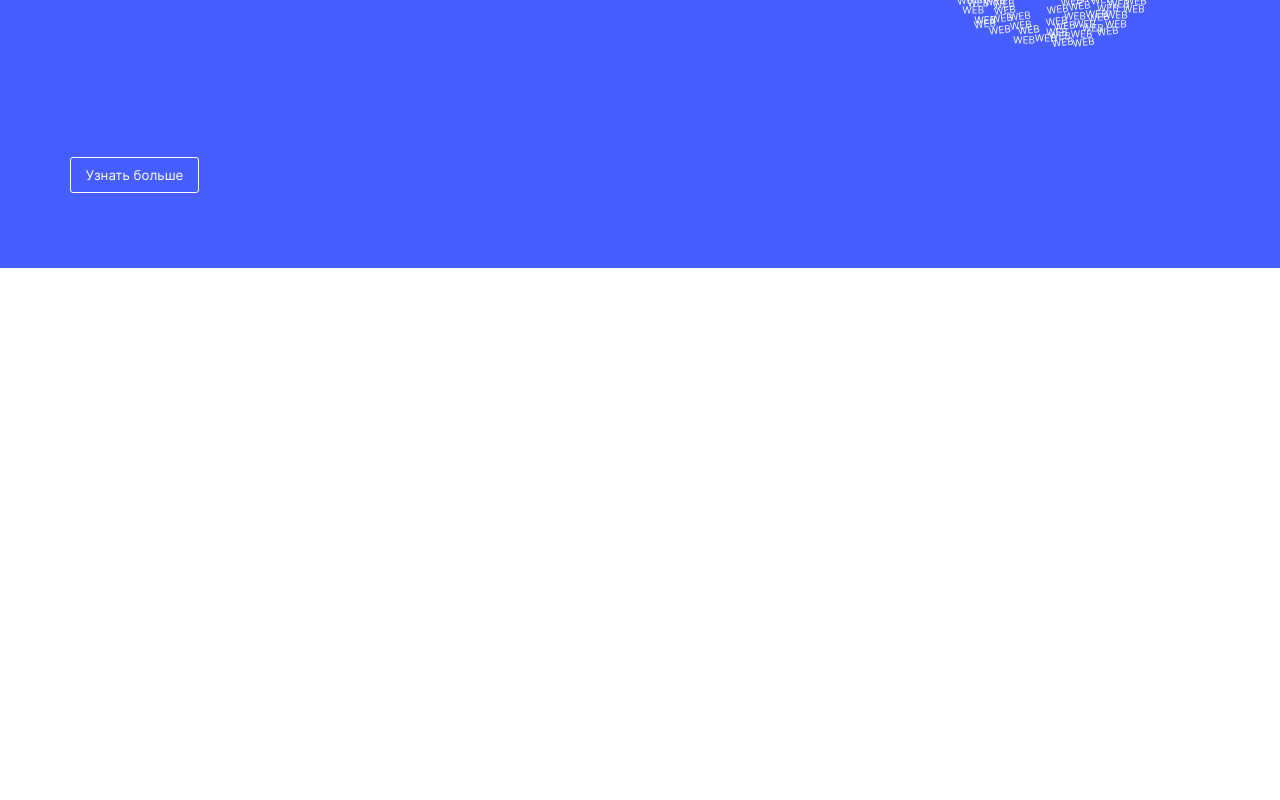
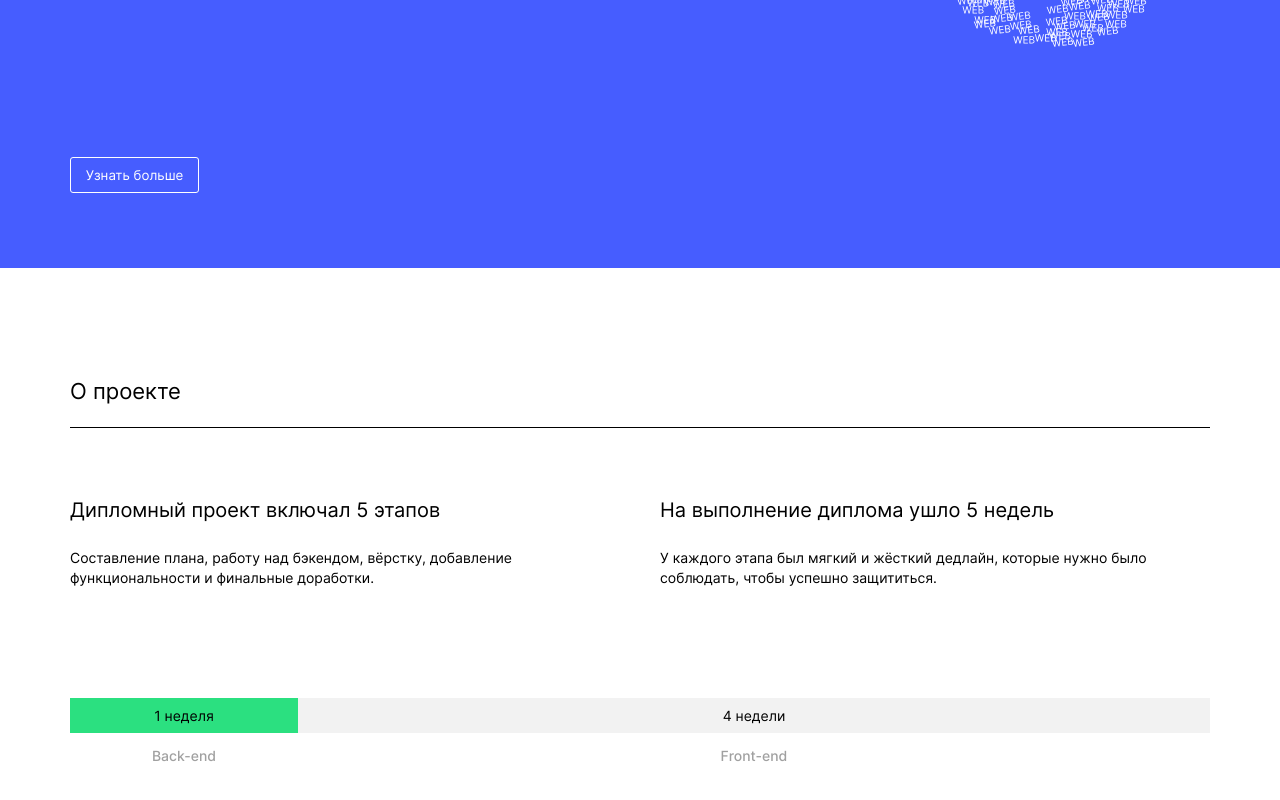
Before and after one commit to AlexLeibch/movies-explorer-frontend, a React (Create React App) app: page / in a window 1280 px wide. Shown: the part 410-1210 px from the top of the page. Before the commit the page ends 800 px from the top, so only its background shows below. Built offline with nearby package versions, Linux system fonts and the light colour scheme.

Commit message:
сверстать AboutProject

```diff
--- /dev/null
+++ b/src/components/AboutProject/AboutProject.css
@@ -0,0 +1,84 @@
+.about {
+    font-family: Inter, Arial, sans-serif;
+    padding: 0 70px 75px;
+    background-color: #fff;
+}
+
+.about__container {
+    padding: 110px 0;
+    margin: 0 auto;
+    max-width: 1280px;
+    display: flex;
+    flex-direction: column;
+}
+
+.about__title {
+    font-family: Inter, Arial, sans-serif;
+    font-weight: 400;
+    font-style: normal;
+    font-size: 22px;
+    line-height: 26,63px;
+    border-bottom: 1px solid #000;
+    margin: 0;
+    padding-bottom: 23px;
+}
+
+
+.about__wrapper {
+    display: flex;
+    justify-content: space-between;
+}
+
+.about__diplom-description {
+    max-width: 550px;
+    margin: 70px 0 110px;
+
+}
+
+.about__diplom-title {
+    font-weight: 400;
+    font-size: 20px;
+    line-height: 24,2px;
+    margin: 0 0 26px;
+}
+
+.about__diplom-subtitle {
+    font-weight: 400;
+    font-size: 14px;
+    line-height: 20px;
+    margin: 0;
+}
+
+.about__duration-wrapper_backend {
+    width: 20%;
+}
+
+.bout__duration-wrapper_frontend {
+    width: 80%;
+}
+
+.about__duration {
+    padding: 9px 14px;
+    text-align: center;
+    color: #000;
+    font-size: 14px;
+    font-weight: 400;
+    line-height: 17px;
+}
+
+.about__duration_backend {
+    background-color: #2BE080;
+}
+
+.about__duration_frontend {
+    background-color: #F2F2F2;
+}
+
+.about__duration-subtitle {
+    color: #a0a0a0;
+    font-size: 14px;
+    font-weight: 500;
+    line-height: 17px;
+    text-align: center;
+
+}
--- /dev/null
+++ b/src/components/AboutProject/AboutProject.jsx
@@ -0,0 +1,44 @@
+import React from 'react'
+import './AboutProject.css'
+
+function AboutProject() {
+    return (
+        <section className="about">
+            <div className="about__container">
+                <h1 className="about__title">
+                    О проекте
+                </h1>
+                <div className="about__wrapper">
+                    <div className="about__diplom-description">
+                        <h2 className="about__diplom-title">
+                            Дипломный проект включал 5 этапов
+                        </h2>
+                        <p className="about__diplom-subtitle">
+                            Составление плана, работу над бэкендом, вёрстку, добавление функциональности и финальные доработки.
+                        </p>
+                    </div>
+                    <div className="about__diplom-description">
+                        <h2 className="about__diplom-title">
+                            На выполнение диплома ушло 5 недель
+                        </h2>
+                    <p className="about__diplom-subtitle">
+                            У каждого этапа был мягкий и жёсткий дедлайн, которые нужно было соблюдать, чтобы успешно защититься.
+                        </p>
+                    </div>
+                </div>
+                <div className="about__wrapper">
+                    <div className="about__duration-wrapper about__duration-wrapper_backend">
+                        <div className="about__duration about__duration_backend">1 неделя</div>
+                        <p className="about__duration-subtitle">Back-end</p>
+                    </div>
+                    <div className="about__duration-wrapper bout__duration-wrapper_frontend">
+                        <div className="about__duration about__duration_frontend">4 недели</div>
+                        <p className="about__duration-subtitle">Front-end</p>
+                    </div>
+                </div>
+            </div>
+        </section>
+    )
+}
+
+export default AboutProject
--- a/src/components/Header/Header.css
+++ b/src/components/Header/Header.css
@@ -1,4 +1,3 @@
-
 .header__logo {
     margin: 18px 0;
 }
@@ -15,9 +14,9 @@
     max-width: 1280px;
     display: flex;
     justify-content: space-between;
+    padding: 0 70px;
     margin: 0 auto;
-    padding: 0 70px;
-}
+  }
 
 .header__btn-signin {
     background-color: #2be080;
--- a/src/components/Main/Main.jsx
+++ b/src/components/Main/Main.jsx
@@ -1,10 +1,12 @@
 import React from 'react'
 import Promo from '../Promo/Promo'
+import AboutProject from '../AboutProject/AboutProject'
 
 function Main() {
     return (
         <div>
             <Promo/>
+            <AboutProject/>
         </div>
     )
 }
--- a/src/components/Promo/Promo.css
+++ b/src/components/Promo/Promo.css
@@ -1,10 +1,10 @@
 .promo {
     background-color: #465dff;
-    max-width: 1280px;
     padding: 0 70px 75px;
 }
 
 .promo__container {
+    max-width: 1280px;
     display: flex;
     justify-content: space-between;
     padding: 75px 0 0;
--- a/src/components/Promo/Promo.jsx
+++ b/src/components/Promo/Promo.jsx
@@ -2,7 +2,7 @@ import React from 'react'
 import './Promo.css'
 function Promo() {
     return (
-        <div className="promo">
+        <section className="promo">
             <div className="promo__container">
                 <div className="promo__wrapper">
                     <h1 className="promo__title">Учебный проект студента факультета Веб-разработки.</h1>
@@ -11,8 +11,7 @@ function Promo() {
                 </div>
                 <div className="promo__img"></div>
             </div>
-
-        </div>
+        </section>
     )
 }
 
```
